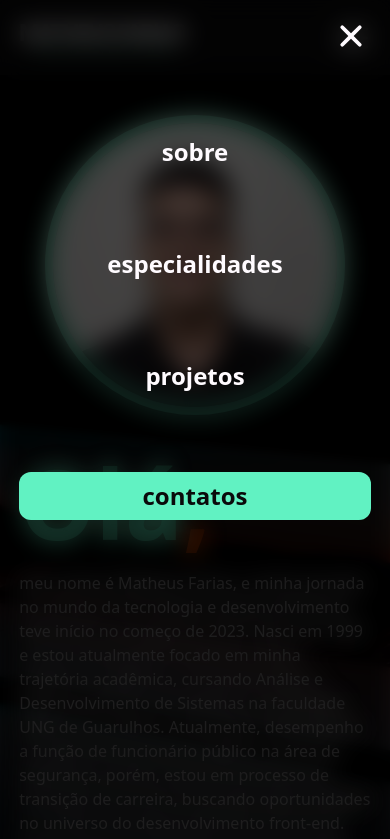
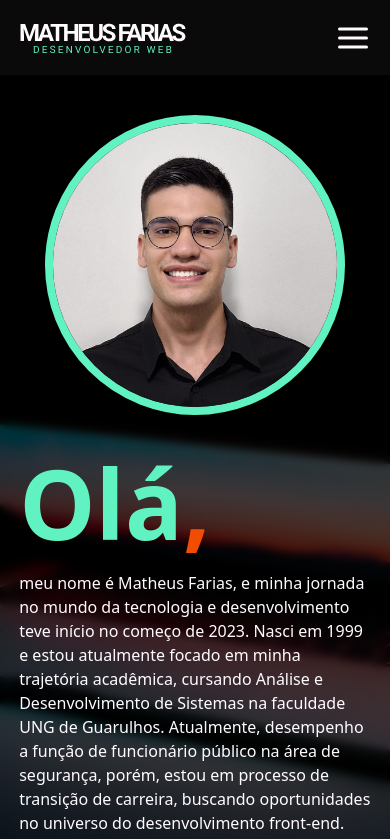
Before and after one commit to oMatheus-Farias/myportfolio, a React (Vite) app: page / in a window 390 px wide. Shown: the top 839 px of the page. Built offline with nearby package versions, Linux system fonts and the light colour scheme.

Commit message:
feat: adicionado funçao para abrir e fechar o menu mobile

```diff
--- a/src/components/header/index.tsx
+++ b/src/components/header/index.tsx
@@ -3,7 +3,11 @@ import { FiMenu } from "react-icons/fi";
 
 import { Link } from "react-router-dom";
 
-export default function Header() {
+interface HeaderProps {
+  openMenu: () => void;
+};
+
+export default function Header({ openMenu }: HeaderProps) {
   return (
     <div className="w-full h-[4.7em] px-[1.2em] py-4 bg-primary flex items-center justify-between" >
       <Link to="/" >
@@ -13,7 +17,7 @@ export default function Header() {
         />
       </Link>
 
-      <button>
+      <button onClick={ openMenu } >
         <FiMenu
           color="#FFFBFF" size={36}
         />
--- a/src/components/nav/index.tsx
+++ b/src/components/nav/index.tsx
@@ -1,11 +1,17 @@
 import { IoClose } from "react-icons/io5";
 import { Link } from "react-router-dom";
 
-export default function Nav(){
+interface NavProps {
+  closeMenu: () => void
+};
+
+export default function Nav({ closeMenu }: NavProps){
   return(
     <div className="w-full h-full bg-backgroundFilter backdrop-blur-md  px-[1.2em] py-4 absolute top-0" >
       <div className="w-full flex justify-end" >
-        <IoClose color="#FFFBFF" size={40} />
+        <button onClick={ closeMenu } >
+          <IoClose color="#FFFBFF" size={40} />
+        </button>
       </div>
 
       <section className="w-full flex flex-col my-20 gap-20" >
--- a/src/pages/about/index.tsx
+++ b/src/pages/about/index.tsx
@@ -9,11 +9,11 @@ import { MdEmail } from "react-icons/md";
 import { FaGithub, FaLinkedin } from "react-icons/fa";
 
 export default function About() {
-  const [openNav, setOpenNav] = useState(true);
+  const [openOrCloseMenu, setOpenOrCloseMenu] = useState(false);
 
   return (
     <Background>
-      <Header/>
+      <Header openMenu={ () => setOpenOrCloseMenu(!openOrCloseMenu) } />
 
       <div className="px-[1.2em] py-10 w-full flex flex-col items-center" >
         <div>
@@ -49,7 +49,7 @@ export default function About() {
         </div>
       </div>
 
-      { openNav && <Nav/> }
+      { openOrCloseMenu && <Nav closeMenu={ () => setOpenOrCloseMenu(!openOrCloseMenu) } /> }
     </Background>
   );
 };
```
